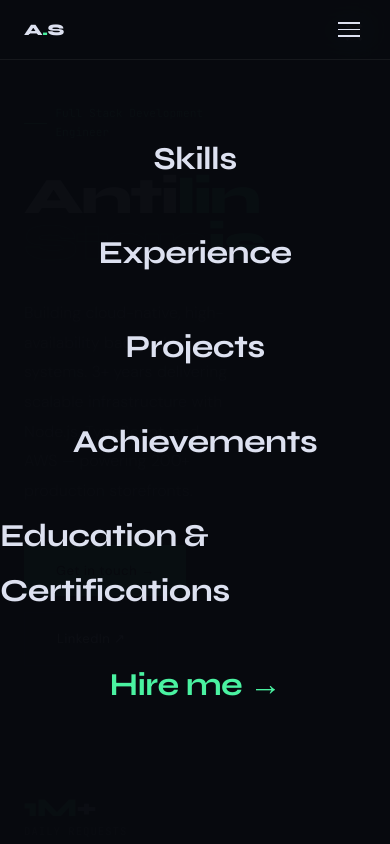
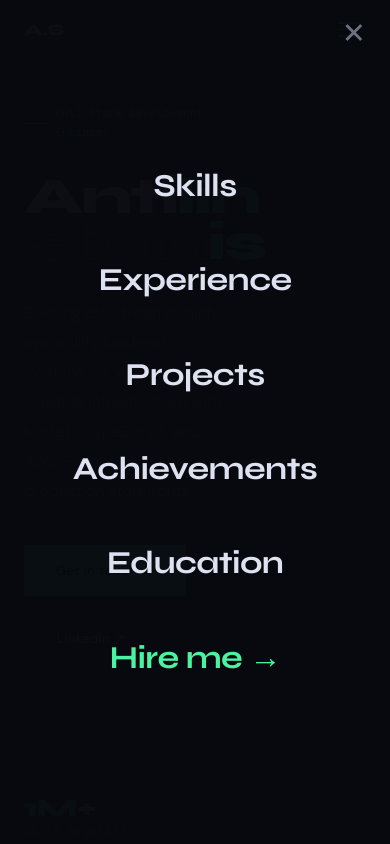
Before and after one commit to AntilinStanis/portfolio, a plain HTML site: page index.html in a window 390 px wide. Both pictures are taken after a click on the button "Menu". Shown: the top 844 px of the page. Drawn offline with Linux system fonts and the light colour scheme.

Commit message:
corrected the hamburger menu in mobile

```diff
--- a/index.html
+++ b/index.html
@@ -1256,7 +1256,7 @@
       right: 0;
       bottom: 0;
       background: rgba(8, 10, 15, 0.98);
-      z-index: 99;
+      z-index: 200;
       flex-direction: column;
       align-items: center;
       justify-content: center;
@@ -1290,7 +1290,8 @@
       color: var(--muted);
       background: none;
       border: none;
-      cursor: none;
+      cursor: pointer;
+      z-index: 201;
       line-height: 1;
     }
 
@@ -1614,7 +1615,7 @@
     <a href="#experience" class="mob-link">Experience</a>
     <a href="#projects" class="mob-link">Projects</a>
     <a href="#achievements" class="mob-link">Achievements</a>
-    <a href="#education" class="mob-link">Education & Certifications</a>
+    <a href="#education" class="mob-link">Education</a>
     <a href="#contact" class="mob-link accent">Hire me →</a>
   </div>
 
```
